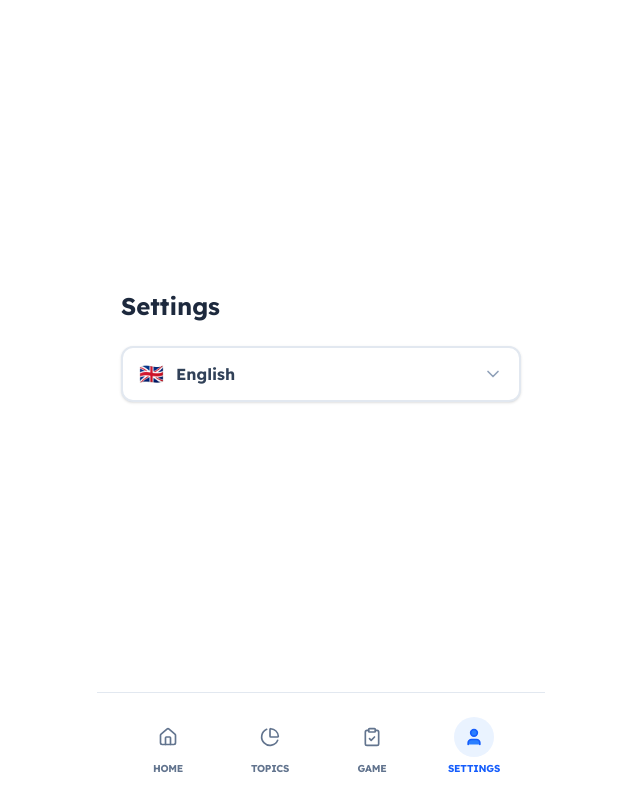
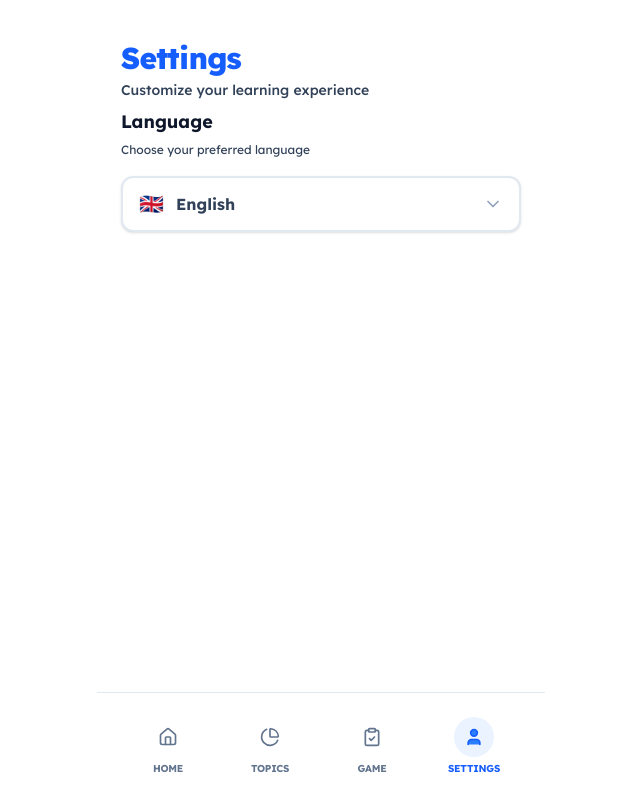
Before and after one commit to DDeme/Clock-Mind-Fun-Time-Learning, a React (Vite) app: page /settings in a window 1280 px wide. Shown: the whole page, without its empty margins (319-959 px from the left). Built offline with nearby package versions, Linux system fonts and the light colour scheme.

Commit message:
style: move settings content to top of page and improve typography consistency

```diff
--- a/src/pages/Settings.tsx
+++ b/src/pages/Settings.tsx
@@ -2,6 +2,7 @@ import { useTranslation } from 'react-i18next'
 
 import { LanguagePicker } from '../components/LanguagePicker'
 import { Layout } from '../components/Layout'
+import { Typography } from '../components/Typography'
 import i18n from '../i18n'
 
 const SettingsPage = () => {
@@ -9,16 +10,48 @@ const SettingsPage = () => {
 
     return (
         <Layout>
-            <div className="flex flex-1 flex-col items-center justify-center p-6">
-                <div className="w-full max-w-md space-y-6">
-                    <h1 className="text-2xl font-bold text-slate-800">
+            <div className="flex flex-1 flex-col p-6 pt-10">
+                <div className="w-full max-w-md space-y-8">
+                    <header className="mb-2">
+                        <Typography
+                            variant="h1"
+                            className="text-blue-600"
+                        >
                             {t('settings.title', 'Settings')}
-                    </h1>
+                        </Typography>
+                        <Typography
+                            variant="body"
+                            color="muted"
+                            className="mt-1"
+                        >
+                            Customize your learning experience
+                        </Typography>
+                    </header>
+
+                    <section className="space-y-4">
+                        <div>
+                            <Typography
+                                variant="h3"
+                                as="h2"
+                            >
+                                {t('settings.language', 'Language')}
+                            </Typography>
+                            <Typography
+                                variant="caption"
+                                color="muted"
+                            >
+                                {t(
+                                    'settings.languageDescription',
+                                    'Choose your preferred language',
+                                )}
+                            </Typography>
+                        </div>
                         <LanguagePicker
                             selectedLanguage={i18n.language}
                             onLanguageChange={(lang) => i18n.changeLanguage(lang)}
                             ariaLabel="Select application language"
                         />
+                    </section>
                 </div>
             </div>
         </Layout>
```
Lines whose indentation alone changed are shown as unchanged.
